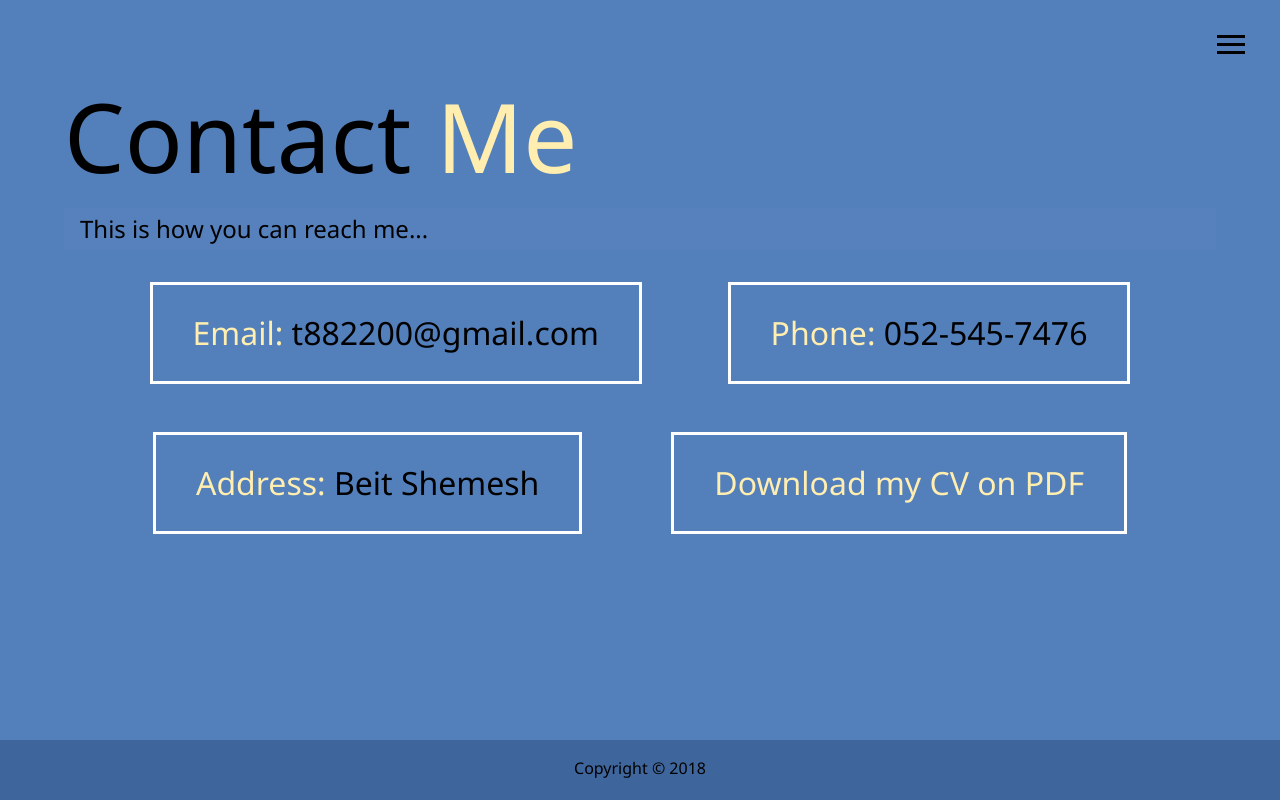
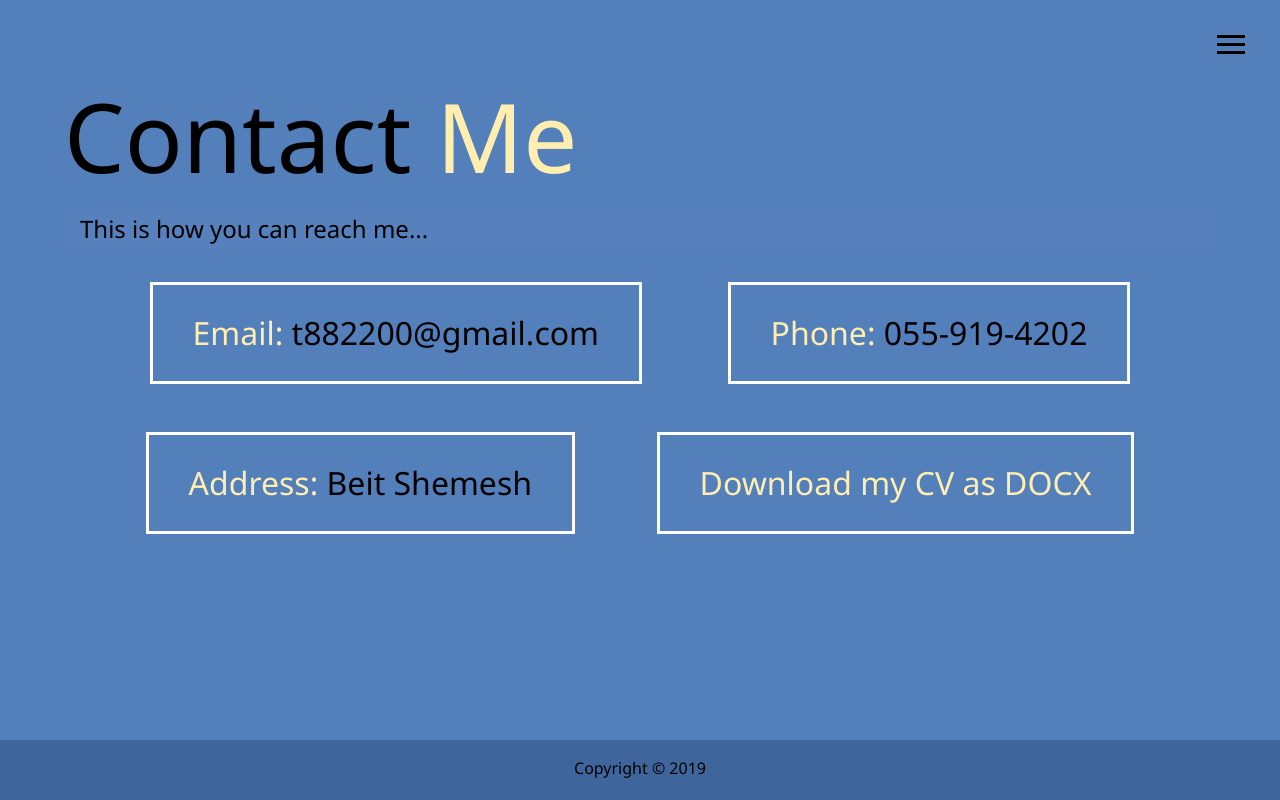
Before and after one commit to T882200/my_portfolio, a website: page docs/contact.html in a window 1280 px wide. Drawn offline with Linux system fonts and the light colour scheme.

Commit message:
add CV in docx

```diff
--- a/docs/contact.html
+++ b/docs/contact.html
@@ -62,19 +62,19 @@
         <span class="text-secondary">Email: </span> t882200@gmail.com
       </div>
       <div>
-        <span class="text-secondary">Phone: </span> 052-545-7476
+        <span class="text-secondary">Phone: </span> 055-919-4202
       </div>
       <div>
         <span class="text-secondary">Address: </span> Beit Shemesh
       </div>
       <div>
-          <a href="cv.pdf"><span class="text-secondary">Download my CV on PDF </span></a>
+          <a href="Idan_Madar_206317372.docx"><span class="text-secondary">Download my CV as DOCX </span></a>
         </div>
     </div>
   </main>
 
   <footer id="main-footer">
-    Copyright &copy; 2018
+    Copyright &copy; 2019
   </footer>
 
   <script src="js/main.js"></script>
```
Also changed, not shown: 1 other file.
